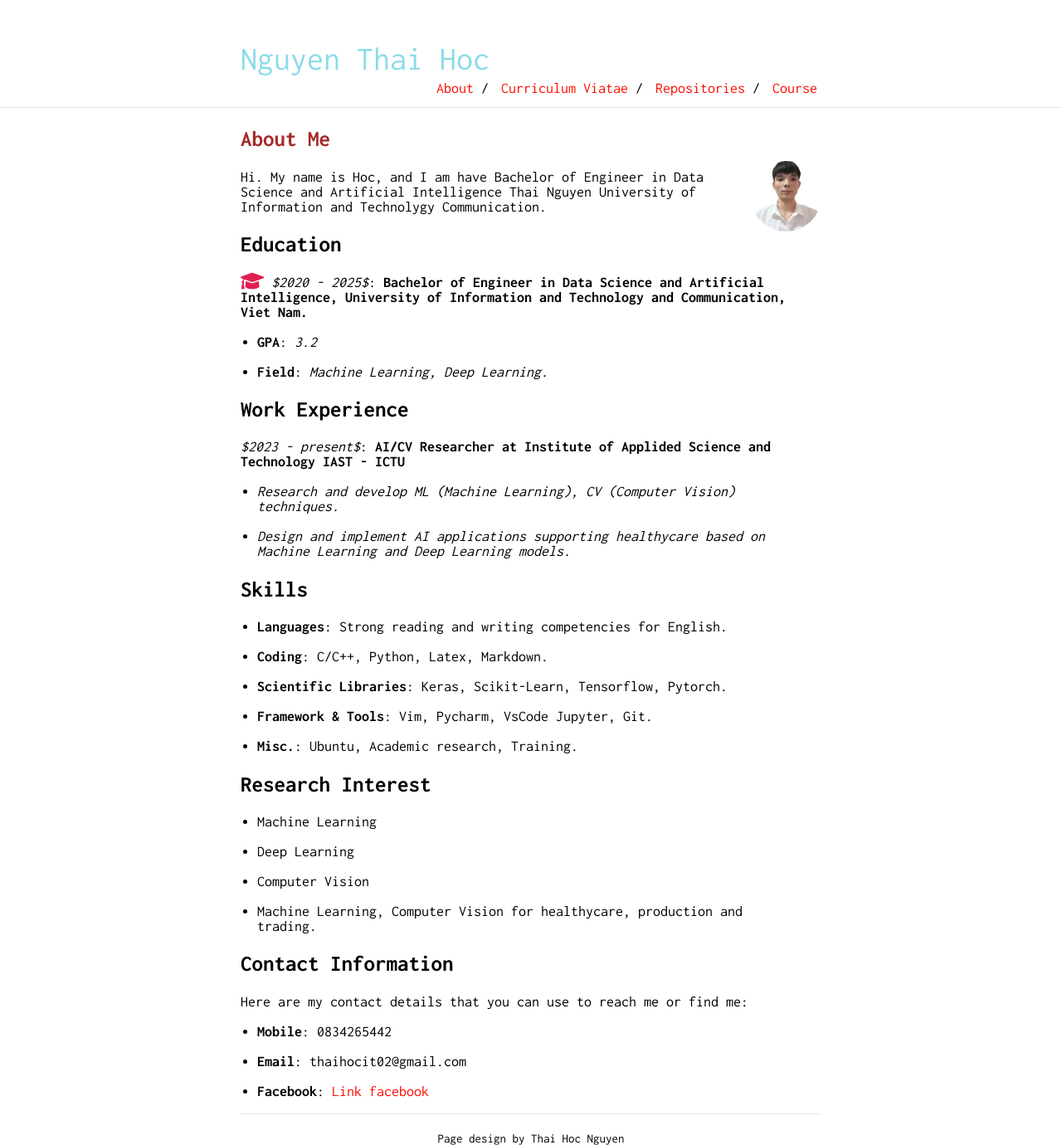
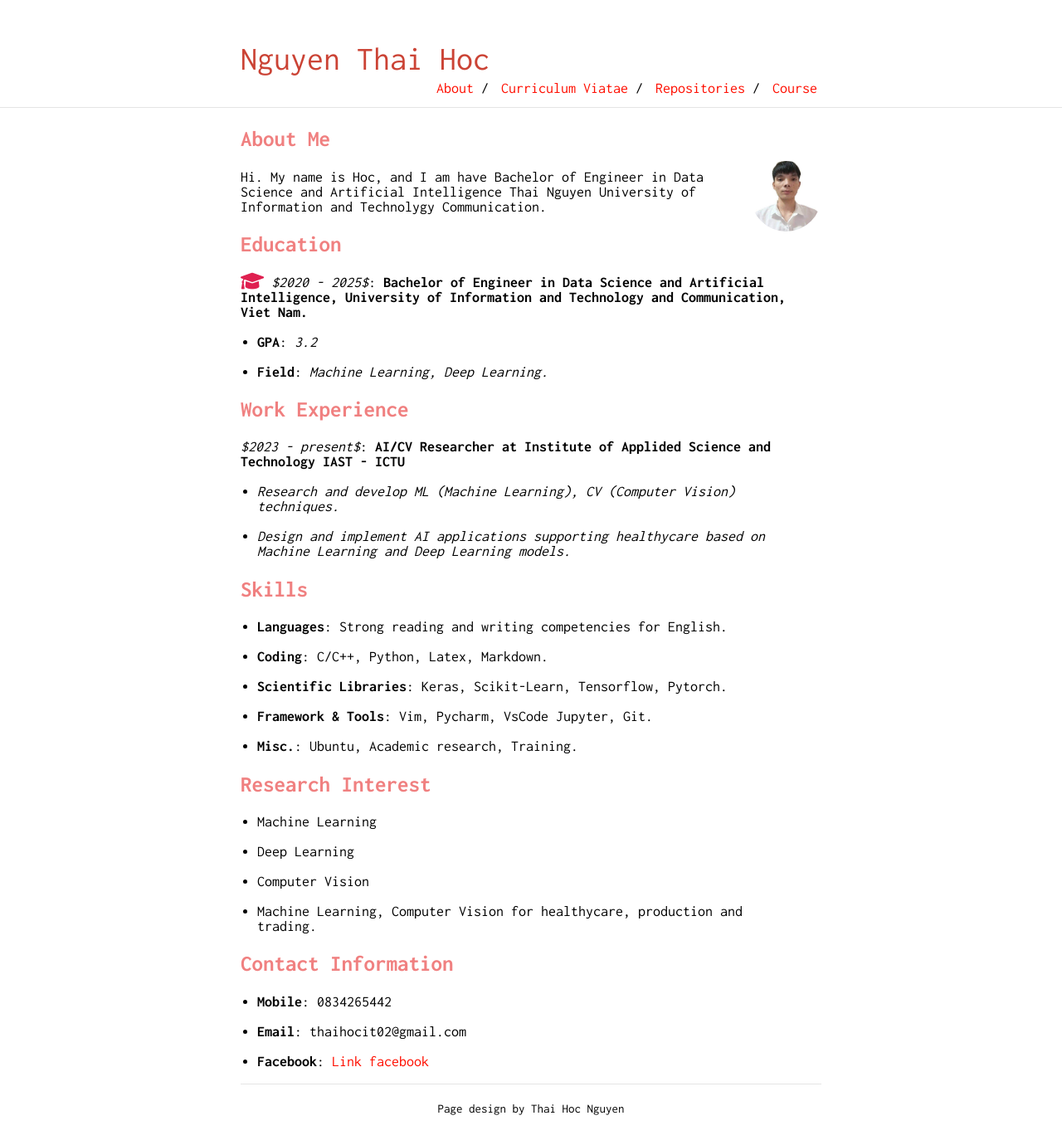
Before and after one commit to nguyenthaihoc02/About-Me, a Jekyll site: the page built from index.md, in a window 1280 px wide. Shown: the whole page at 83% size. Built offline with Jekyll 4.4.1, drawn with Linux system fonts in a browser that asks for light colours; after the commit the page ends 1344 px from its top, so only the background shows below that.

Commit message:
update profile

```diff
--- a/_sass/_style.scss
+++ b/_sass/_style.scss
@@ -35,7 +35,7 @@ hr {
 
 #author-name {
     font-size: 40px;
-    color: #8adce8;
+    color: #cb4335;
     display: inline-block;
 }
 .navbar {
--- a/index.md
+++ b/index.md
@@ -3,13 +3,13 @@ layout: default
 is_contact: True
 ---
 
-<h2 style="color: brown;">About Me</h2>
+<h2 style="color: #F08080;">About Me</h2>
 
 <img class="profile-picture" src="images/avatar.jpg">
 
 Hi. My name is Hoc, and I am have Bachelor of Engineer in Data Science and Artificial Intelligence Thai Nguyen University of Information and Technolygy Communication.
 
-## Education
+<h2 style="color: #F08080;">Education</h2>
 
 <i class="fa-solid fa-graduation-cap fa-lg" style="color: #df2050;"></i> *$2020 - 2025$*: **Bachelor of Engineer in Data Science and Artificial Intelligence, University of Information and Technology and Communication, Viet Nam.**
 
@@ -17,7 +17,7 @@ Hi. My name is Hoc, and I am have Bachelor of Engineer in Data Science and Artif
 
 * **Field**: *Machine Learning, Deep Learning.*
 
-## Work Experience
+<h2 style="color: #F08080;">Work Experience</h2>
 
 *$2023 - present$*: **AI/CV Researcher at Institute of Applided Science and Technology IAST - ICTU**
 
@@ -25,7 +25,7 @@ Hi. My name is Hoc, and I am have Bachelor of Engineer in Data Science and Artif
 
 * *Design and implement AI applications supporting healthycare based on Machine Learning and Deep Learning models.*
 
-## Skills
+<h2 style="color: #F08080;">Skills</h2>
 
 * **Languages**: Strong reading and writing competencies for English.
 
@@ -37,7 +37,8 @@ Hi. My name is Hoc, and I am have Bachelor of Engineer in Data Science and Artif
 
 * **Misc.**: Ubuntu, Academic research, Training.
 
-## Research Interest
+<h2 style="color: #F08080;">Research Interest</h2>
+
 * Machine Learning
 
 * Deep Learning
@@ -46,8 +47,7 @@ Hi. My name is Hoc, and I am have Bachelor of Engineer in Data Science and Artif
 
 * Machine Learning, Computer Vision for healthycare, production and trading.
 
-## Contact Information
-Here are my contact details that you can use to reach me or find me:
+<h2 style="color: #F08080;">Contact Information</h2>
 
 * **Mobile**: 0834265442
 
```
